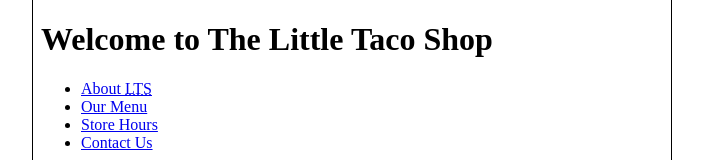
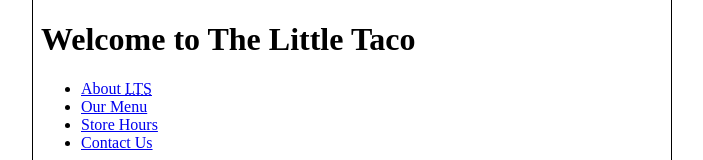
Before and after one commit to alexserghill/First-Project, a plain HTML site: page index.html in a window 1280 px wide. Shown: the top 160 px of the page, without its empty margins (288-991 px from the left). Drawn offline with Linux system fonts and the light colour scheme.

Commit message:
changing

```diff
--- a/index.html
+++ b/index.html
@@ -11,7 +11,7 @@
 
     <body>
 <header>
-            <h1>Welcome to The Little Taco Shop</h1>
+            <h1>Welcome to The Little Taco</h1>
             <nav>
                 <ul>
                     <li>
```
